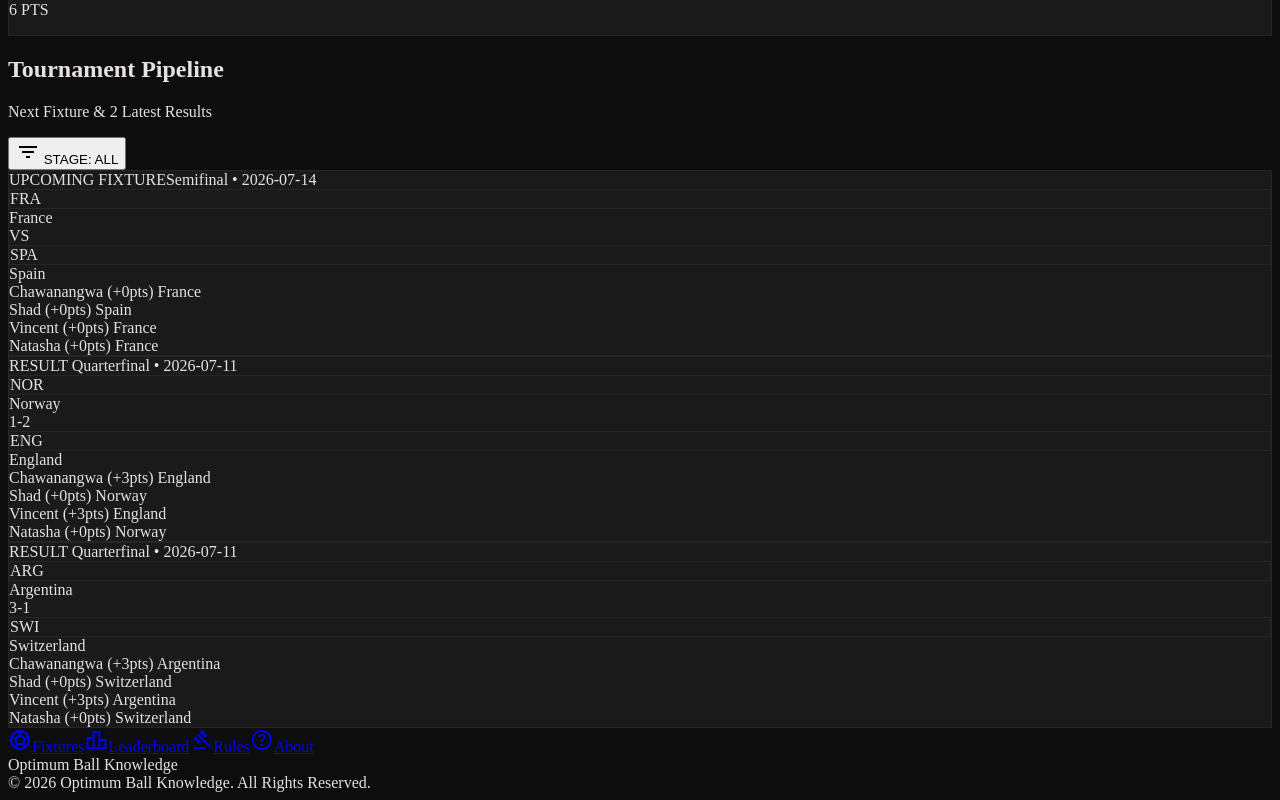
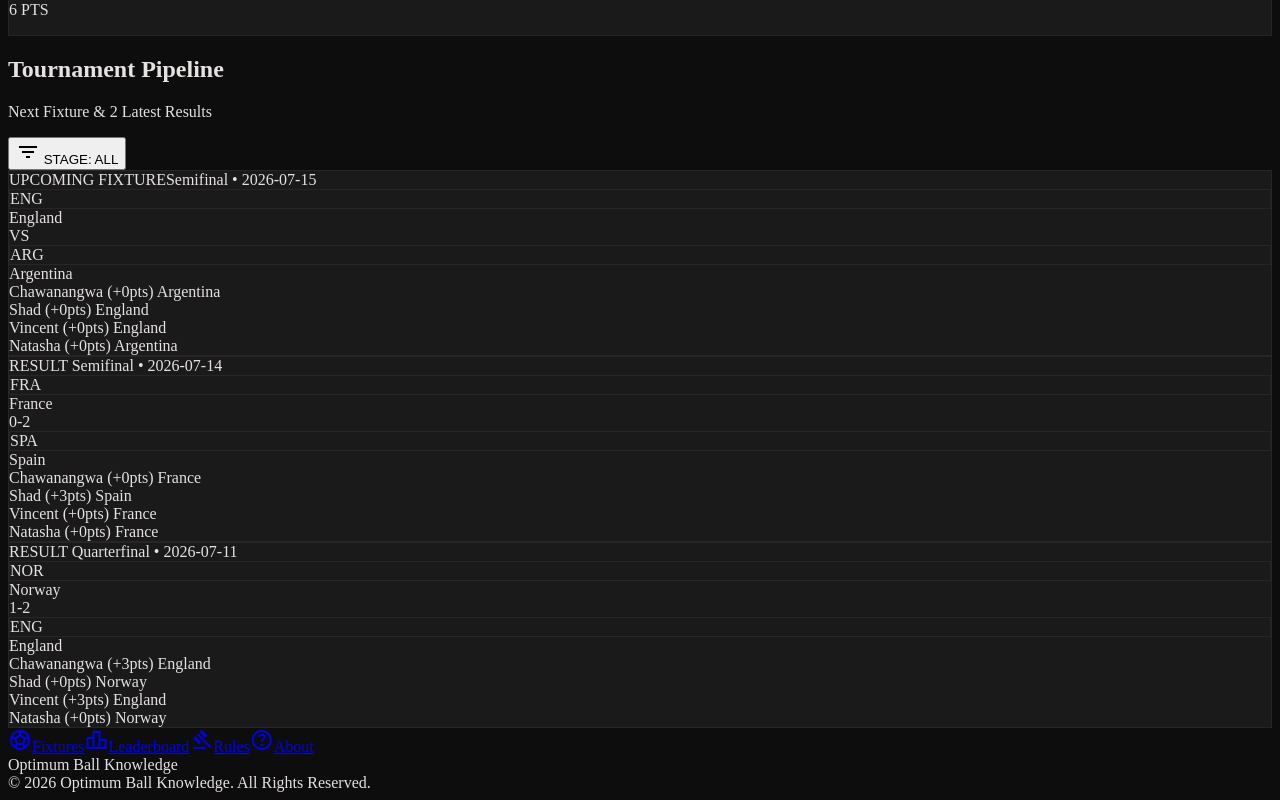
Before and after one commit to ChawerKamanga/optimum-ball-knowledge, a Nuxt app: page / in a window 1280 px wide. Shown: the part 1856-2656 px from the top of the page. Built offline with nearby package versions, Linux system fonts and the light colour scheme.

Commit message:
fix: added the result for france vs spain

```diff
--- a/app/data/worldCupData.ts
+++ b/app/data/worldCupData.ts
@@ -551,10 +551,10 @@ export const worldCupMatches: Match[] = [
     stage: "Semifinal",
     home: "France",
     away: "Spain",
-    score: null,
+    score: "0-2",
     pens: null,
-    type: "Upcoming",
-    winner: null,
+    type: "Completed",
+    winner: "Spain",
     predictions: {
       chawa: "France",
       shad: "Spain",
@@ -563,7 +563,7 @@ export const worldCupMatches: Match[] = [
     },
     points: {
       chawa: 0,
-      shad: 0,
+      shad: 3,
       vincent: 0,
       natasha: 0,
     },
```
